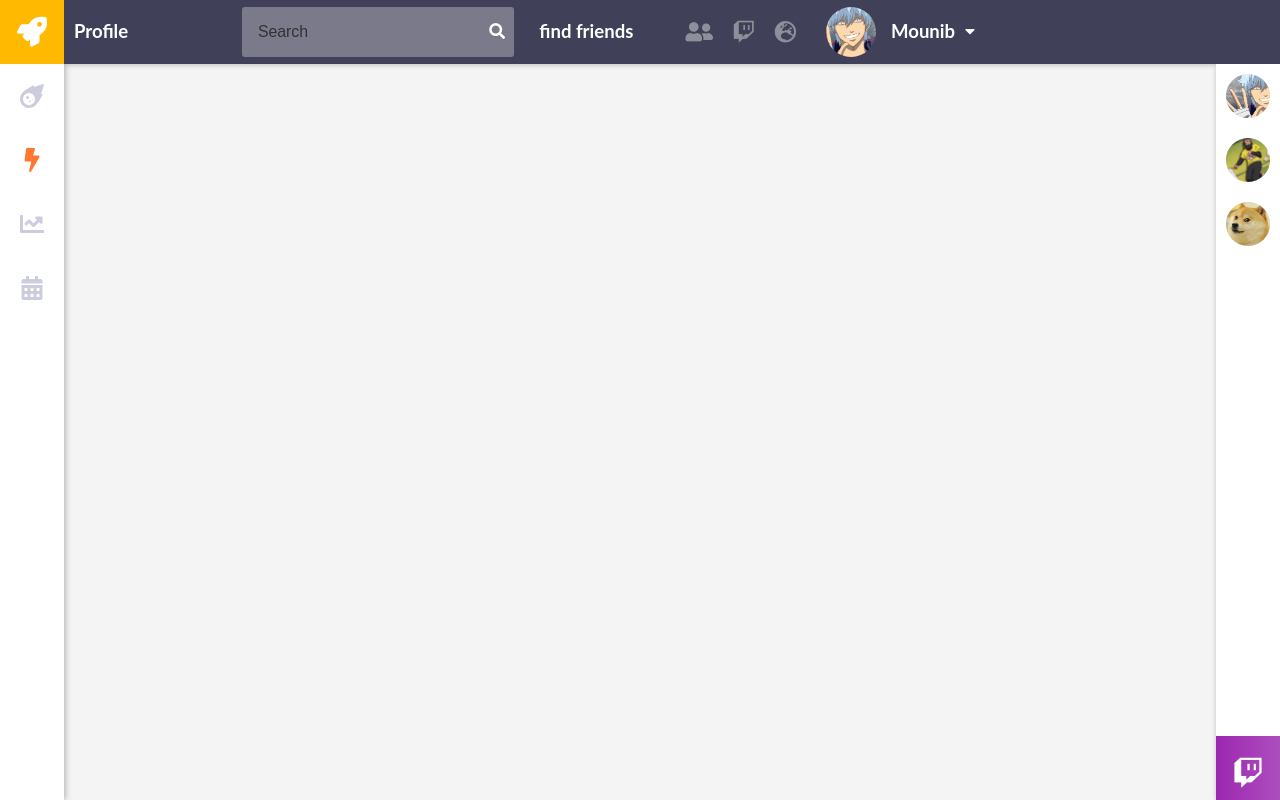
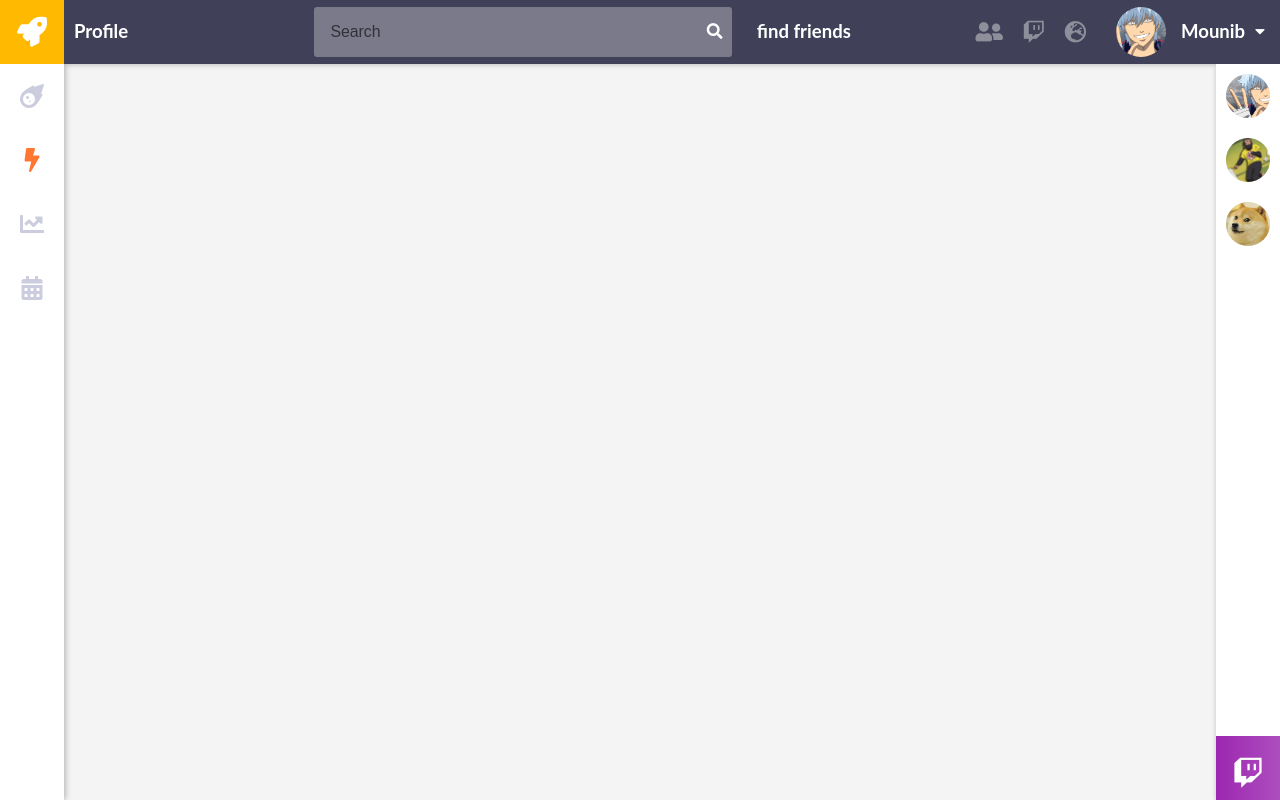
Before and after one commit to mbeni12333/birdy-front, a React (Create React App) app: page / in a window 1280 px wide. Built offline with nearby package versions, Linux system fonts and the light colour scheme; sample sign-in values are in the browser's storage.

Commit message:
Fix margin-right header__user

```diff
--- a/src/sass/components/_header.scss
+++ b/src/sass/components/_header.scss
@@ -114,7 +114,7 @@
     flex:1;
     display: flex;
     //background-color: red;
-    margin-right: 300px;
+    //margin-right: 300px;
 
     .header__icons{
       flex: 1;
--- a/src/style.css
+++ b/src/style.css
@@ -306,8 +306,7 @@ body {
       align-self: center; }
   .header__user {
     flex: 1;
-    display: flex;
-    margin-right: 300px; }
+    display: flex; }
     .header__user .header__icons {
       flex: 1;
       display: flex;
```
